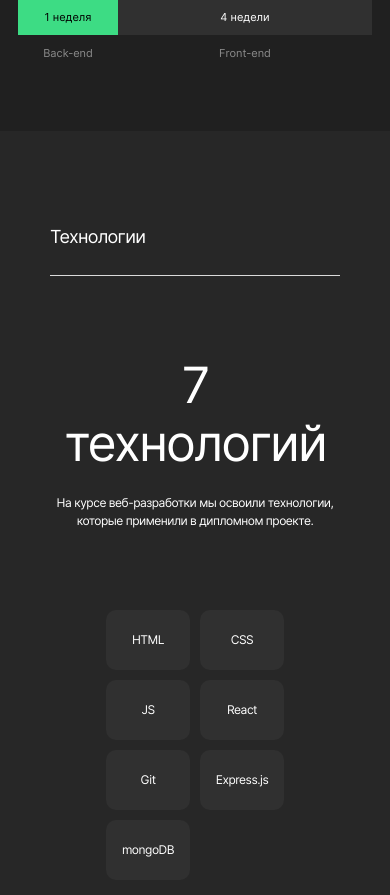
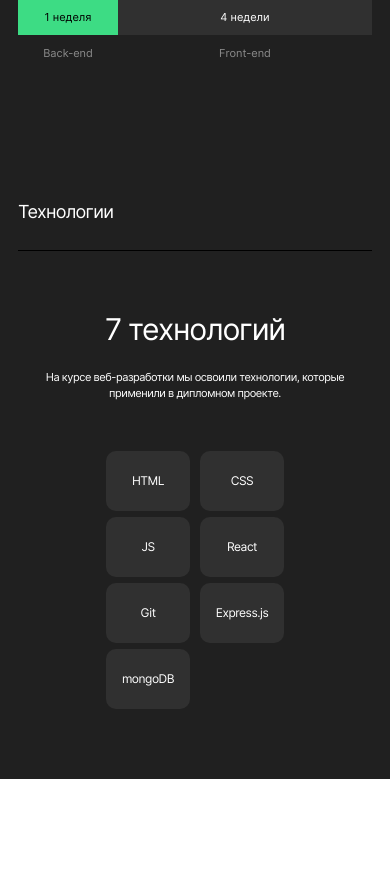
Before and after one commit to GeometricEarth/movies-explorer-frontend, a React (Create React App) app: page / in a window 390 px wide. Shown: the part 1120-2015 px from the top of the page. After the commit the page ends 1899 px from the top, so only its background shows below. Built offline with nearby package versions, Linux system fonts and the light colour scheme.

Commit message:
feat: Реализовать блок Techs

```diff
--- a/src/components/Techs/Techs.css
+++ b/src/components/Techs/Techs.css
@@ -42,7 +42,7 @@
 
 @media (max-width: 768px) {
   .tech {
-    padding: 95px 50px;
+    padding: 90px 50px;
   }
   .tech__subtitle {
     margin-top: 80px;
@@ -64,7 +64,24 @@
 }
 
 @media (max-width: 750px) {
+  .tech {
+    background: #202020;
+    padding: 70px 18px;
+  }
+  .tech__subtitle {
+    margin-top: 60px;
+    font-size: 30px;
+    line-height: normal;
+    letter-spacing: -1.2px;
+  }
+  .tech__text {
+    font-size: 11px;
+    line-height: 16px;
+    letter-spacing: -0.44px;
+  }
   .tech__list {
+    margin-top: 50px;
     grid-template-columns: repeat(2, 84px);
+    gap: 6px 10px;
   }
 }
--- a/src/components/Techs/Techs.jsx
+++ b/src/components/Techs/Techs.jsx
@@ -4,7 +4,7 @@ import SectionTitle from '../SectionTitle/SectionTitle';
 export default function Techs() {
   return (
     <section className='tech'>
-      <SectionTitle>Технологии</SectionTitle>
+      <SectionTitle classList='section-title__underline_color_black'>Технологии</SectionTitle>
       <h3 className="tech__subtitle">7 технологий</h3>
       <p className='tech__text'>
         На курсе веб-разработки мы освоили технологии, которые применили в
```
